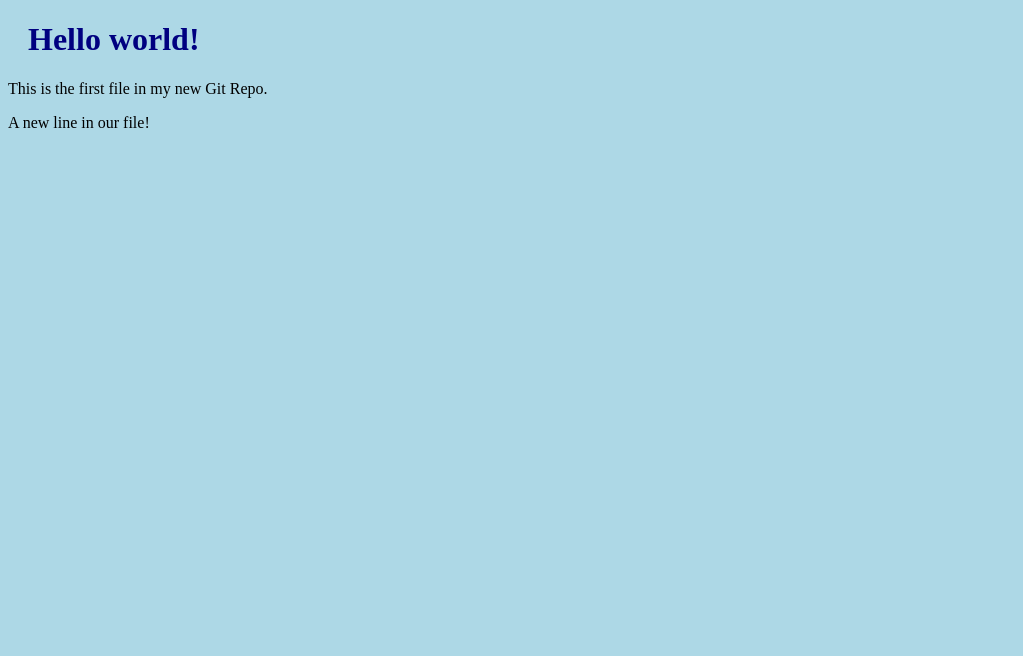
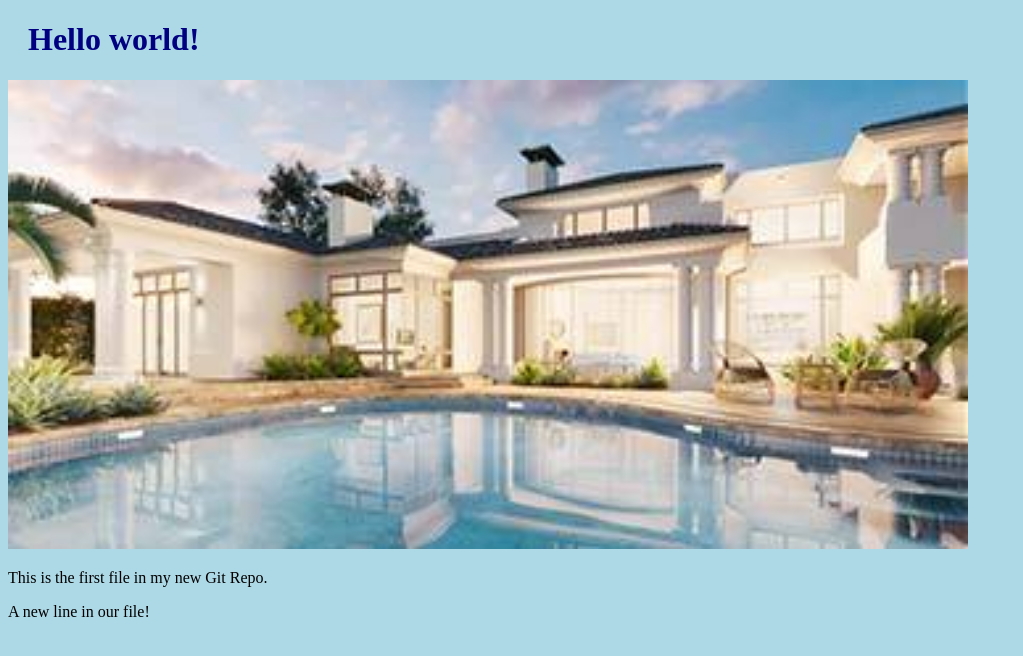
Before and after one commit to gga48/hello-world, a plain HTML site: page index.html in a window 1280 px wide. Shown: the whole page, without its empty margins (0-1023 px from the left). Drawn offline with Linux system fonts and the light colour scheme.

Commit message:
Added image to Hello World

```diff
--- a/index.html
+++ b/index.html
@@ -7,6 +7,8 @@
 <body>
 
 <h1>Hello world!</h1>
+<div><img src="image1.jpg" alt="Hello World from Space"
+style="width:100%;max-width:960px"></div>
 <p>This is the first file in my new Git Repo.</p>
 <p>A new line in our file!</p>
 
```
Also changed, not shown: image1.jpg (added).
